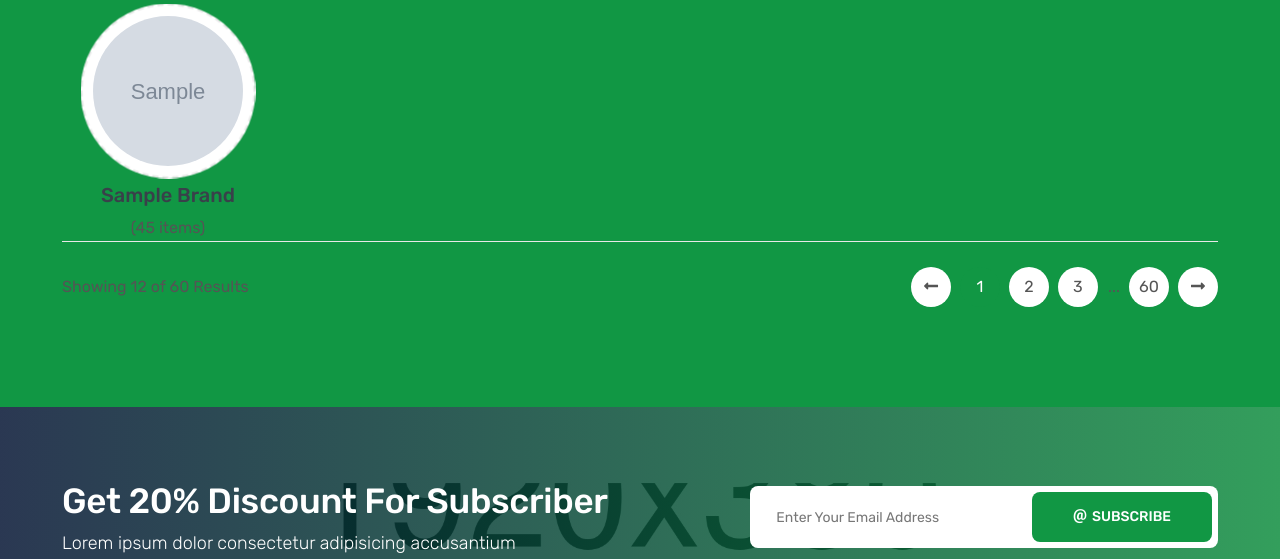
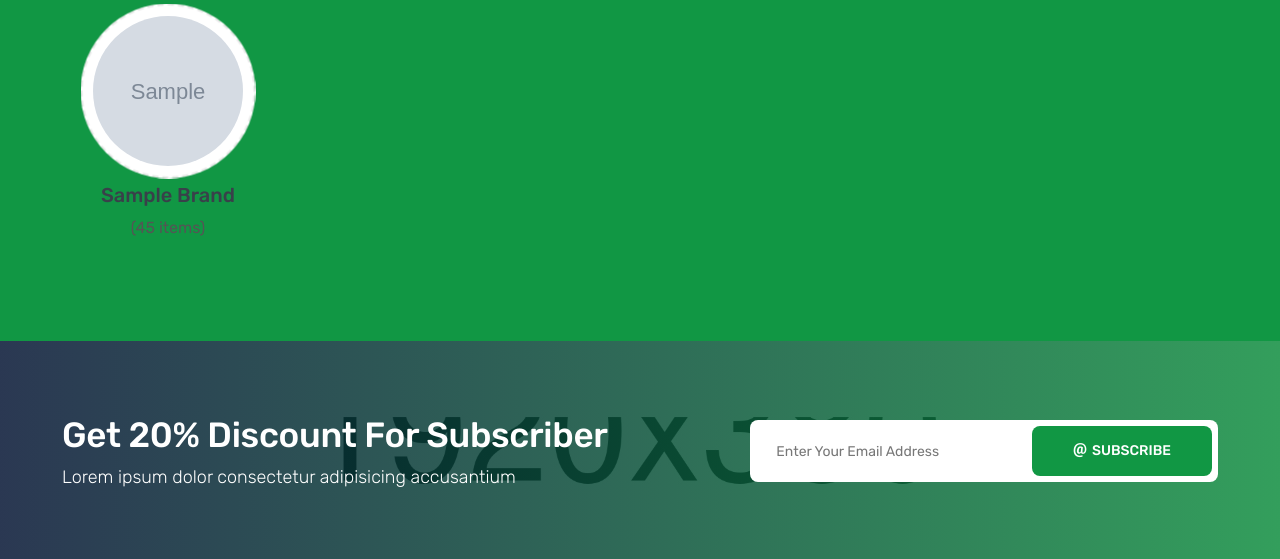
Before and after one commit to yusofAlkhatib/Django-Amazon-Clone, a Django app: page /products/brands in a window 1280 px wide. Shown: the part 667-1226 px from the top of the page. Run offline with Django 4.2, Linux system fonts and the light colour scheme; tables that the repository leaves empty hold one stand-in row (values such as "Sample post"); grey boxes marked "Sample" are stand-in pictures; some libraries are stand-ins or nearby versions.

Commit message:
apply pagintion on brands list

```diff
--- a/products/templates/products/brand_list.html
+++ b/products/templates/products/brand_list.html
@@ -67,32 +67,48 @@
                         </div>
                     </div>
                 {% endfor %}
+                </div>
 
-                </div>
+                    {% if is_paginated %}
                         <div class="row">
                             <div class="col-lg-12">
                                 <div class="bottom-paginate">
                                     <p class="page-info">Showing 12 of 60 Results</p>
                                     <ul class="pagination">
+
+                                        {% if page_obj.has_previous %}
                                             <li class="page-item">
-                                    <a class="page-link" href="#">
+                                                <a class="page-link" href="?page={{page_obj.previos_page_number}}">
                                                     <i class="fas fa-long-arrow-alt-left"></i>
                                                 </a>
                                             </li>
-                                <li class="page-item"><a class="page-link active" href="#">1</a></li>
-                                <li class="page-item"><a class="page-link" href="#">2</a></li>
-                                <li class="page-item"><a class="page-link" href="#">3</a></li>
-                                <li class="page-item">...</li>
-                                <li class="page-item"><a class="page-link" href="#">60</a></li>
+                                        {% endif %}
+
+                                        {% for i in paginator.page_range %}
+                                            {% if page_obj.number == i %}
+                                                <li class="page-item"><a class="page-link active" href="#">{{i}}</a></li>
+                                            {% elif i > page_obj.number|add:'-4' and i < page_obj.number|add:'4' %}
+                                                <li class="page-item"><a class="page-link" href="?page={{i}}">{{i}}</a></li>
+                                            {% endif %}
+
+                                        {% endfor %}
+
+
+
+
+                                        {% if page_obj.has_next %}
                                             <li class="page-item">
-                                    <a class="page-link" href="#">
+                                                <a class="page-link" href="?page={{page_obj.next_page_number}}">
                                                     <i class="fas fa-long-arrow-alt-right"></i>
                                                 </a>
                                             </li>
+                                        {% endif %}
+
                                     </ul>
                                 </div>
                             </div>
                         </div>
+                    {% endif %}
             </div>
         </section>
         <!--=====================================
--- a/products/templates/products/product_list.html
+++ b/products/templates/products/product_list.html
@@ -103,7 +103,6 @@
                     </div>
 
                     {% if is_paginated %}
-
                         <div class="row">
                             <div class="col-lg-12">
                                 <div class="bottom-paginate">
--- a/products/views.py
+++ b/products/views.py
@@ -81,6 +81,7 @@ class ProductDetail(DetailView):
 
 class BrandList(ListView):
     model = Brand
+    paginate_by = 20
 
 
 class BrandDetail(ListView):
```
Lines whose indentation alone changed are shown as unchanged.
